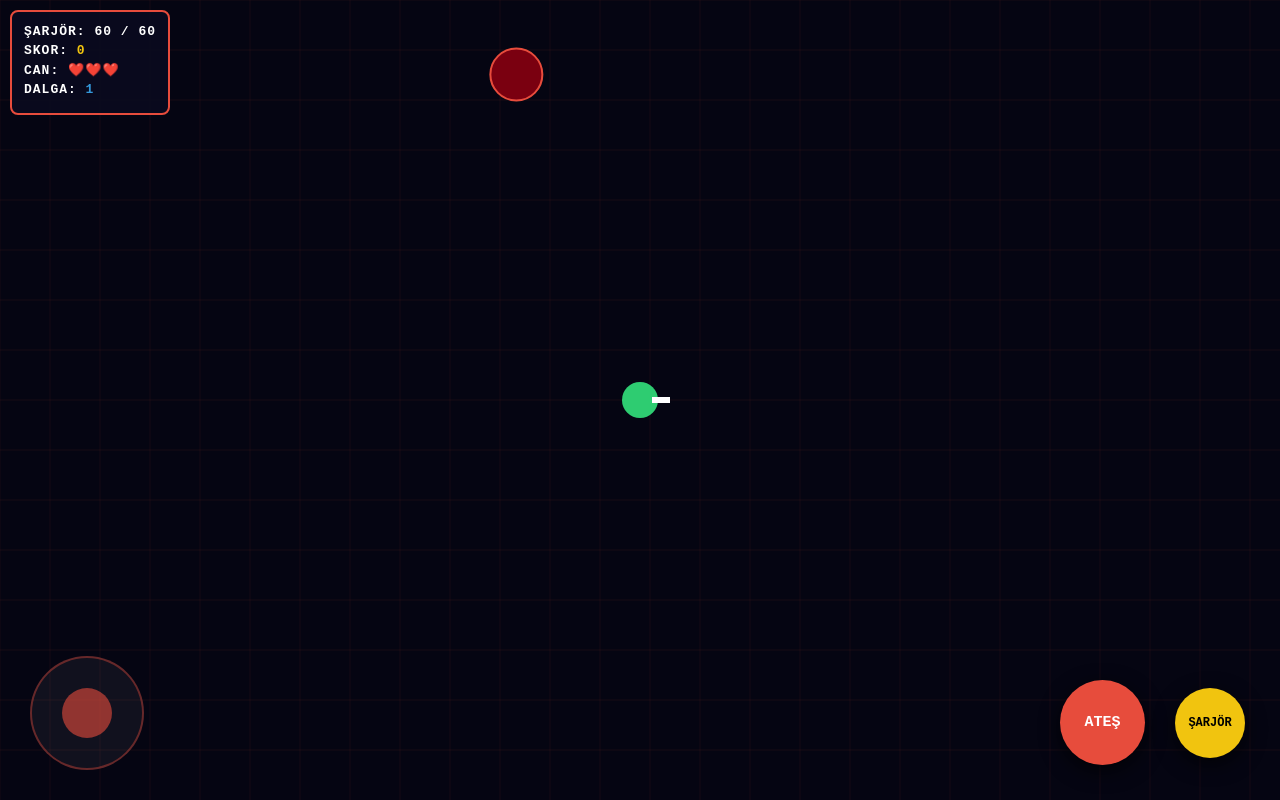
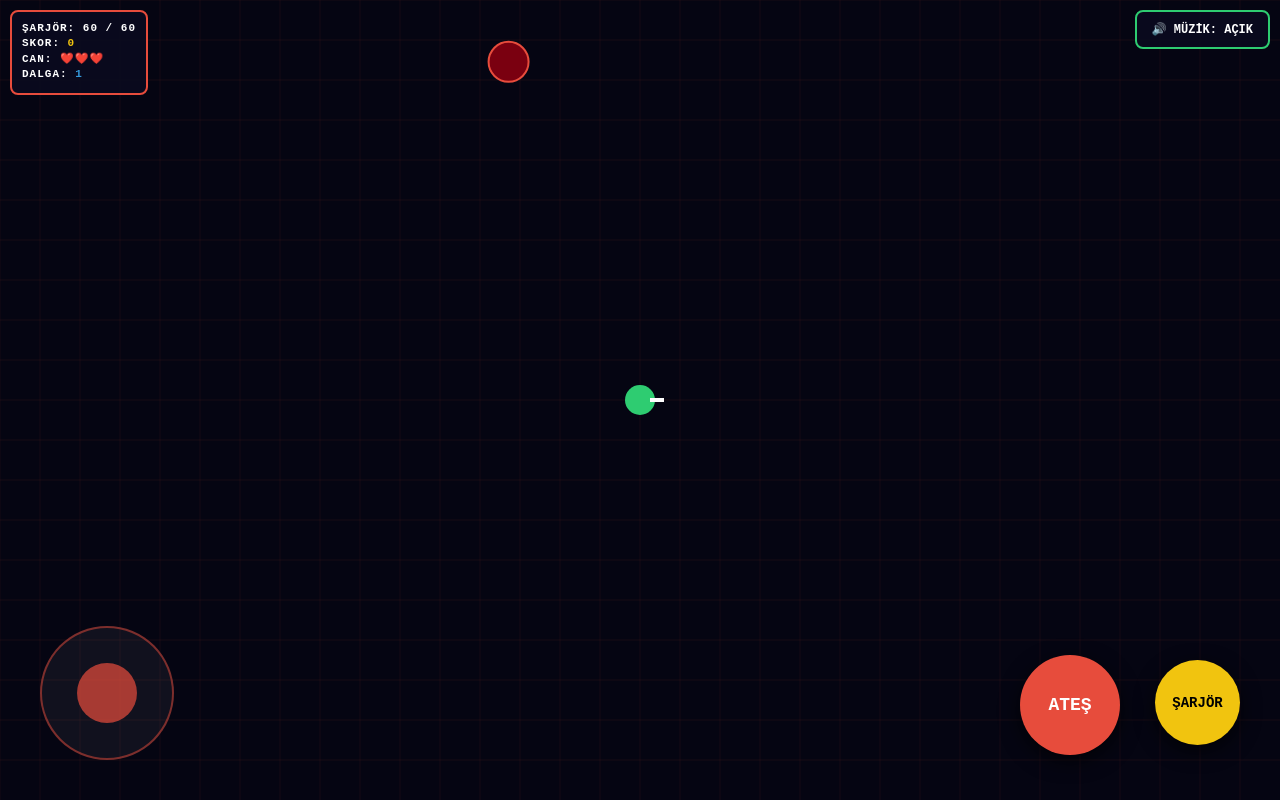
Before and after one commit to u3290919-lab/din-k-lt-r--oyun, a plain HTML site: page index.html in a window 1280 px wide. Both pictures are taken after a click on the button "SAVAŞI BAŞLAT". Drawn offline with Linux system fonts and the light colour scheme.

Commit message:
Update index.html

```diff
--- a/index.html
+++ b/index.html
@@ -3,20 +3,24 @@
 <head>
     <meta charset="UTF-8">
     <meta name="viewport" content="width=device-width, initial-scale=1.0, maximum-scale=1.0, user-scalable=no">
-    <title>Bilgi Muhafızı: Yeni Müzik</title>
+    <title>Bilgi Muhafızı: Mobil Özel</title>
     <style>
         body, html { margin: 0; padding: 0; overflow: hidden; width: 100%; height: 100%; font-family: 'Courier New', Courier, monospace; background: #050510; touch-action: none; user-select: none; }
         canvas { display: block; }
 
-        #ui { position: absolute; top: 10px; left: 10px; color: #fff; background: rgba(10, 10, 30, 0.9); padding: 12px; border-radius: 8px; pointer-events: none; z-index: 50; border: 2px solid #e74c3c; font-size: 13px; }
-        .stat { font-weight: bold; margin-bottom: 4px; letter-spacing: 1px; }
+        #ui { position: absolute; top: 10px; left: 10px; color: #fff; background: rgba(10, 10, 30, 0.9); padding: 10px; border-radius: 8px; pointer-events: none; z-index: 50; border: 2px solid #e74c3c; font-size: 11px; }
+        .stat { font-weight: bold; margin-bottom: 3px; letter-spacing: 1px; }
 
-        #joy-base { position: absolute; bottom: 30px; left: 30px; width: 110px; height: 110px; background: rgba(255,255,255,0.05); border-radius: 50%; border: 2px solid rgba(231, 76, 60, 0.4); z-index: 60; }
-        #joy-stick { position: absolute; width: 50px; height: 50px; background: rgba(231, 76, 60, 0.6); border-radius: 50%; top: 30px; left: 30px; }
+        /* Müzik Kontrol Butonu */
+        #music-toggle { position: absolute; top: 10px; right: 10px; background: rgba(10, 10, 30, 0.9); color: #fff; border: 2px solid #2ecc71; padding: 10px 15px; border-radius: 8px; font-weight: bold; font-family: inherit; z-index: 100; font-size: 12px; cursor: pointer; }
+
+        /* Küçük Ekranlar İçin Büyütülmüş Kontroller */
+        #joy-base { position: absolute; bottom: 40px; left: 40px; width: 130px; height: 130px; background: rgba(255,255,255,0.05); border-radius: 50%; border: 2px solid rgba(231, 76, 60, 0.5); z-index: 60; }
+        #joy-stick { position: absolute; width: 60px; height: 60px; background: rgba(231, 76, 60, 0.7); border-radius: 50%; top: 35px; left: 35px; }
 
         .ctrl-btn { position: absolute; border-radius: 50%; border: none; color: white; font-weight: bold; z-index: 60; display: flex; align-items: center; justify-content: center; box-shadow: 0 6px 20px rgba(0,0,0,0.7); font-family: inherit; }
-        #btn-shoot { bottom: 35px; right: 135px; width: 85px; height: 85px; background: #e74c3c; font-size: 15px; }
-        #btn-reload { bottom: 42px; right: 35px; width: 70px; height: 70px; background: #f1c40f; color: #000; font-size: 12px; }
+        #btn-shoot { bottom: 45px; right: 160px; width: 100px; height: 100px; background: #e74c3c; font-size: 18px; }
+        #btn-reload { bottom: 55px; right: 40px; width: 85px; height: 85px; background: #f1c40f; color: #000; font-size: 14px; }
 
         #quiz { position: absolute; top: 0; left: 0; width: 100%; height: 100%; background: rgba(5, 5, 15, 0.98); color: white; display: none; flex-direction: column; align-items: center; justify-content: center; z-index: 200; padding: 20px; text-align: center; border: 4px solid #e74c3c; box-sizing: border-box; }
         .q-opt { background: #1a1a3a; color: white; border: 2px solid #e74c3c; padding: 12px; margin: 6px; width: 95%; max-width: 400px; border-radius: 8px; font-size: 15px; font-weight: bold; font-family: inherit; cursor: pointer; }
@@ -31,9 +35,11 @@
 </head>
 <body>
 
+    <button id="music-toggle">🔊 MÜZİK: AÇIK</button>
+
     <div id="start-screen">
         <h1 style="color:#e74c3c; font-size: 28px; letter-spacing: 2px; text-shadow: 0 0 10px rgba(231,76,60,0.8); margin: 0;">BİLGİ MUHAFIZI</h1>
-        <p style="color:#888; font-size: 12px; margin: 5px 0;">Yeni Cyber-Synthwave Fon Müziği Aktif</p>
+        <p style="color:#888; font-size: 12px; margin: 5px 0;">%100 Garantili Orijinal Ses Sistemi</p>
 
         <input type="text" id="player-name-input" placeholder="İSMİNİ YAZ" maxlength="12" value="Oyuncu">
         <button class="start-btn" id="real-start-btn">SAVAŞI BAŞLAT</button>
@@ -63,10 +69,6 @@
 
     <canvas id="gameCanvas"></canvas>
 
-    <audio id="bgMusic" loop preload="auto" crossorigin="anonymous">
-        <source src="https://www.soundhelix.com/examples/mp3/SoundHelix-Song-04.mp3" type="audio/mpeg">
-    </audio>
-
     <script>
         const canvas = document.getElementById('gameCanvas');
         const ctx = canvas.getContext('2d');
@@ -78,12 +80,73 @@
         window.addEventListener('resize', resizeCanvas);
         resizeCanvas();
 
-        let player = { x: canvas.width/2, y: canvas.height/2, r: 18, angle: 0, speed: 3.0 };
+        // Küçük ekranda daha iyi görüş için boyutlar dengelendi
+        let player = { x: canvas.width/2, y: canvas.height/2, r: 15, angle: 0, speed: 3.5 };
         let bullets = [], enemies = [], particles = [];
         let ammo = 60, maxAmmo = 60, isDead = false, isShooting = false;
         let moveX = 0, moveY = 0, shootTimer = 0, score = 0, lives = 3, wave = 1;
         let currentPlayerName = "Oyuncu";
         let enemySpawnInterval = null;
+
+        // --- %100 ÇALIŞAN ORİJİNAL DİJİTAL SES SİSTEMİ ---
+        let audioCtx = null;
+        let mainGainNode = null;
+        let isMusicPlaying = false;
+        let musicEnabled = true;
+
+        function initAudio() {
+            if (audioCtx) return;
+            audioCtx = new (window.AudioContext || window.webkitAudioContext)();
+            mainGainNode = audioCtx.createGain();
+            mainGainNode.gain.setValueAtTime(0.15, audioCtx.currentTime); // Ses seviyesi %15
+            mainGainNode.connect(audioCtx.destination);
+        }
+
+        function playSynthTone(freq, duration, type = 'sawtooth') {
+            if (!audioCtx || !musicEnabled) return;
+            let osc = audioCtx.createOscillator();
+            let gain = audioCtx.createGain();
+            osc.type = type;
+            osc.frequency.setValueAtTime(freq, audioCtx.currentTime);
+            gain.gain.setValueAtTime(0.15, audioCtx.currentTime);
+            gain.gain.exponentialRampToValueAtTime(0.001, audioCtx.currentTime + duration);
+            osc.connect(gain);
+            gain.connect(mainGainNode);
+            osc.start();
+            osc.stop(audioCtx.currentTime + duration);
+        }
+
+        // Arka planda dönecek retro siberpunk melodi dizisi
+        const melody = [110, 110, 130, 110, 146, 146, 130, 165, 110, 110, 130, 110, 98, 98, 87, 73];
+        let noteIndex = 0;
+
+        function startMusicLoop() {
+            if (isMusicPlaying) return;
+            isMusicPlaying = true;
+            function nextNote() {
+                if (!isMusicPlaying || !musicEnabled) return;
+                let freq = melody[noteIndex % melody.length];
+                playSynthTone(freq, 0.25, 'sawtooth');
+                if (noteIndex % 4 === 0) playSynthTone(55, 0.4, 'triangle'); // Bas vuruşu
+                noteIndex++;
+                setTimeout(nextNote, 250);
+            }
+            nextNote();
+        }
+
+        // Açma Kapama Buton Fonksiyonu
+        document.getElementById('music-toggle').addEventListener('click', function() {
+            musicEnabled = !musicEnabled;
+            if (musicEnabled) {
+                this.innerText = "🔊 MÜZİK: AÇIK";
+                this.style.border = "2px solid #2ecc71";
+                if (audioCtx && audioCtx.state === 'suspended') audioCtx.resume();
+                startMusicLoop();
+            } else {
+                this.innerText = "🔇 MÜZİK: KAPALI";
+                this.style.border = "2px solid #e74c3c";
+            }
+        });
 
         const questions = [
             { q: "Aşağıdakilerden hangisi İslam'ın şartlarından biri değildir?", a: ["Namaz Kılmak", "Dürüst Olmak", "Zekat Vermek", "Hacca Gitmek"], c: "Dürüst Olmak" },
@@ -121,7 +184,7 @@
         }
 
         function createParticles(x, y) {
-            for (let i = 0; i < 8; i++) {
+            for (let i = 0; i < 6; i++) {
                 particles.push({
                     x: x, y: y,
                     vx: (Math.random() - 0.5) * 4,
@@ -134,8 +197,8 @@
         function drawBackground() {
             ctx.fillStyle = '#050512'; ctx.fillRect(0,0, canvas.width, canvas.height);
             ctx.strokeStyle = 'rgba(231, 76, 60, 0.08)'; ctx.lineWidth = 1;
-            for(let i=0; i<canvas.width; i+=50) { ctx.beginPath(); ctx.moveTo(i,0); ctx.lineTo(i, canvas.height); ctx.stroke(); }
-            for(let j=0; j<canvas.height; j+=50) { ctx.beginPath(); ctx.moveTo(0,j); ctx.lineTo(canvas.width, j); ctx.stroke(); }
+            for(let i=0; i<canvas.width; i+=40) { ctx.beginPath(); ctx.moveTo(i,0); ctx.lineTo(i, canvas.height); ctx.stroke(); }
+            for(let j=0; j<canvas.height; j+=40) { ctx.beginPath(); ctx.moveTo(0,j); ctx.lineTo(canvas.width, j); ctx.stroke(); }
         }
 
         document.getElementById('real-start-btn').addEventListener('click', function() {
@@ -143,20 +206,22 @@
             currentPlayerName = inputName !== "" ? inputName : "Oyuncu";
             document.getElementById('start-screen').style.display = 'none';
 
-            const music = document.getElementById('bgMusic');
-            music.volume = 0.35;
-            music.play().catch(err => console.log("Müzik yükleniyor:", err));
+            // Sesi başlat
+            initAudio();
+            if (audioCtx && audioCtx.state === 'suspended') audioCtx.resume();
+            startMusicLoop();
 
             score = 0; ammo = 60; lives = 3; wave = 1; enemies = []; bullets = []; particles = []; isDead = false;
             player.x = canvas.width/2; player.y = canvas.height/2;
             updateUI();
 
             if(enemySpawnInterval) clearInterval(enemySpawnInterval);
-            enemySpawnInterval = setInterval(spawnEnemy, 1500);
+            enemySpawnInterval = setInterval(spawnEnemy, 1600);
 
             gameLoop();
         });
 
+        // Büyütülmüş Joystick Sürükleme Mantığı
         const joyBase = document.getElementById('joy-base');
         const joyStick = document.getElementById('joy-stick');
         function handleMove(clientX, clientY) {
@@ -164,11 +229,11 @@
             const r = joyBase.getBoundingClientRect();
             const dx = clientX - (r.left + r.width/2);
             const dy = clientY - (r.top + r.height/2);
-            const dist = Math.min(Math.sqrt(dx*dx + dy*dy), 40);
+            const dist = Math.min(Math.sqrt(dx*dx + dy*dy), 50);
             const angle = Math.atan2(dy, dx);
             joyStick.style.transform = `translate(${Math.cos(angle)*dist}px, ${Math.sin(angle)*dist}px)`;
-            moveX = Math.cos(angle) * (dist / 40);
-            moveY = Math.sin(angle) * (dist / 40);
+            moveX = Math.cos(angle) * (dist / 50);
+            moveY = Math.sin(angle) * (dist / 50);
             player.angle = angle;
         }
 
@@ -195,11 +260,11 @@
             if(isDead || document.getElementById('start-screen').style.display === 'flex') return;
             let side = Math.floor(Math.random() * 4);
             let x, y;
-            if(side==0){ x=Math.random()*canvas.width; y=-40; }
-            else if(side==1){ x=Math.random()*canvas.width; y=canvas.height+40; }
-            else if(side==2){ x=-40; y=Math.random()*canvas.height; }
-            else { x=canvas.width+40; y=Math.random()*canvas.height; }
-            enemies.push({ x, y, r: 26, s: 1.4 + (wave * 0.15) });
+            if(side==0){ x=Math.random()*canvas.width; y=-30; }
+            else if(side==1){ x=Math.random()*canvas.width; y=canvas.height+30; }
+            else if(side==2){ x=-30; y=Math.random()*canvas.height; }
+            else { x=canvas.width+30; y=Math.random()*canvas.height; }
+            enemies.push({ x, y, r: 20, s: 1.2 + (wave * 0.15) }); // Küçük ekranda kaçabilmek için boyut düşürüldü
         }
 
         function triggerQuiz() {
@@ -221,9 +286,9 @@
                     if(opt === q.c) {
                         isDead = false; quizEl.style.display = 'none'; enemies = []; bullets = []; lives = 3;
                         updateUI();
-                        enemySpawnInterval = setInterval(spawnEnemy, Math.max(600, 1500 - (wave * 100)));
+                        enemySpawnInterval = setInterval(spawnEnemy, Math.max(700, 1600 - (wave * 100)));
                     } else {
-                        alert(`ELENDİN!\n${currentPlayerName}, Final Skorun: ${score}`);
+                        alert(`ELENDİN!\n${currentPlayerName}, Skorun: ${score}`);
                         saveScore(currentPlayerName, score);
                         quizEl.style.display = 'none';
                         document.getElementById('start-screen').style.display = 'flex';
@@ -252,14 +317,15 @@
 
                 if(isShooting && ammo > 0) {
                     shootTimer++;
-                    if(shootTimer % 5 === 0) {
-                        bullets.push({ x: player.x, y: player.y, angle: player.angle, s: 12 });
+                    if(shootTimer % 6 === 0) {
+                        bullets.push({ x: player.x, y: player.y, angle: player.angle, s: 11 });
                         ammo--; updateUI();
+                        playSynthTone(600, 0.05, 'square'); // Ateş sesi efekti
                     }
                 }
 
                 particles.forEach((p, index) => {
-                    p.x += p.vx; p.y += p.vy; p.alpha -= 0.02;
+                    p.x += p.vx; p.y += p.vy; p.alpha -= 0.03;
                     ctx.fillStyle = `rgba(231, 76, 60, ${p.alpha})`;
                     ctx.beginPath(); ctx.arc(p.x, p.y, 2, 0, Math.PI*2); ctx.fill();
                     if(p.alpha <= 0) particles.splice(index, 1);
@@ -267,7 +333,7 @@
 
                 bullets.forEach((b, i) => {
                     b.x += Math.cos(b.angle) * b.s; b.y += Math.sin(b.angle) * b.s;
-                    ctx.fillStyle = '#f1c40f'; ctx.beginPath(); ctx.arc(b.x, b.y, 5, 0, Math.PI*2); ctx.fill();
+                    ctx.fillStyle = '#f1c40f'; ctx.beginPath(); ctx.arc(b.x, b.y, 4, 0, Math.PI*2); ctx.fill();
                     if(b.x<0 || b.x>canvas.width || b.y<0 || b.y>canvas.height) bullets.splice(i, 1);
                 });
 
@@ -282,6 +348,7 @@
                         enemies.splice(ei, 1);
                         lives--;
                         updateUI();
+                        playSynthTone(150, 0.15, 'sawtooth'); // Hasar alma efekti
                         if(lives <= 0) triggerQuiz();
                     }
 
@@ -296,7 +363,7 @@
 
                 ctx.save(); ctx.translate(player.x, player.y); ctx.rotate(player.angle);
                 ctx.fillStyle = '#2ecc71'; ctx.beginPath(); ctx.arc(0, 0, player.r, 0, Math.PI*2); ctx.fill();
-                ctx.fillStyle = '#fff'; ctx.fillRect(12, -3, 18, 6); ctx.restore();
+                ctx.fillStyle = '#fff'; ctx.fillRect(10, -2, 14, 4); ctx.restore();
             }
             requestAnimationFrame(gameLoop);
         }
```
